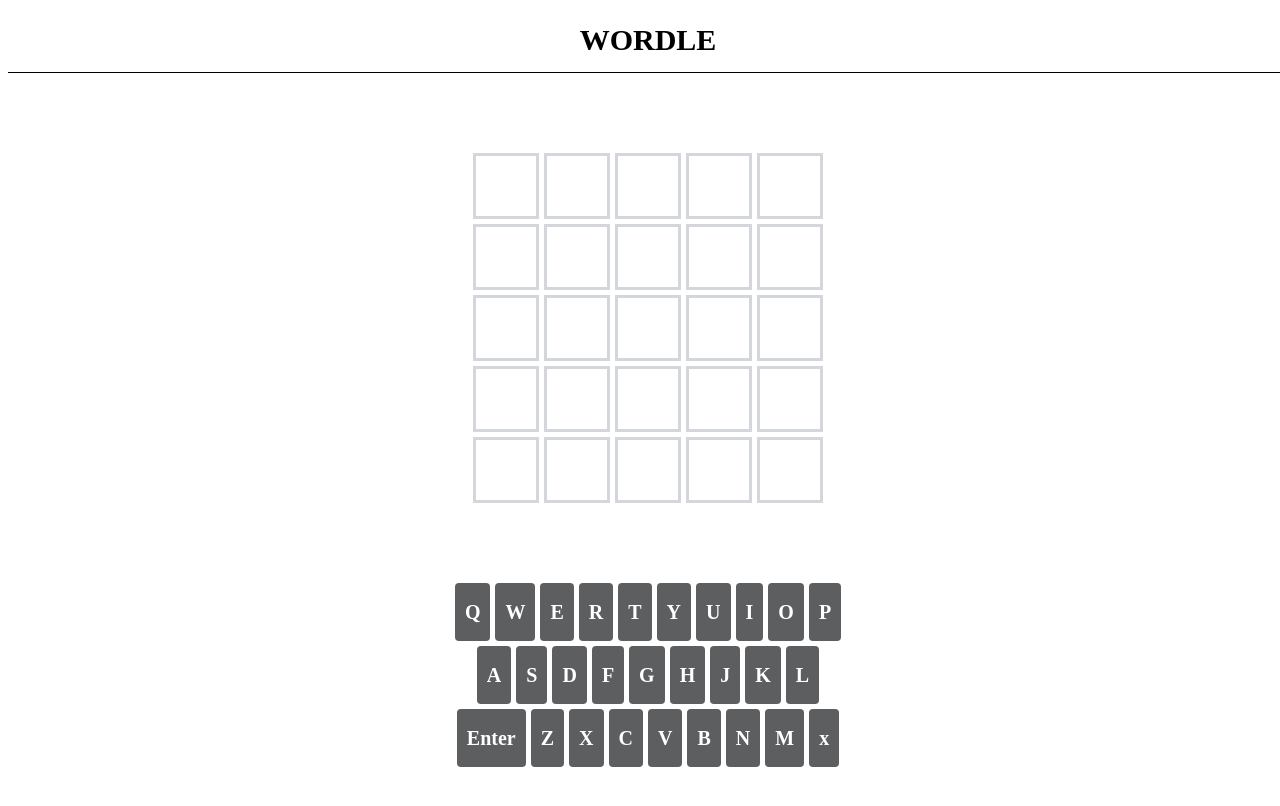
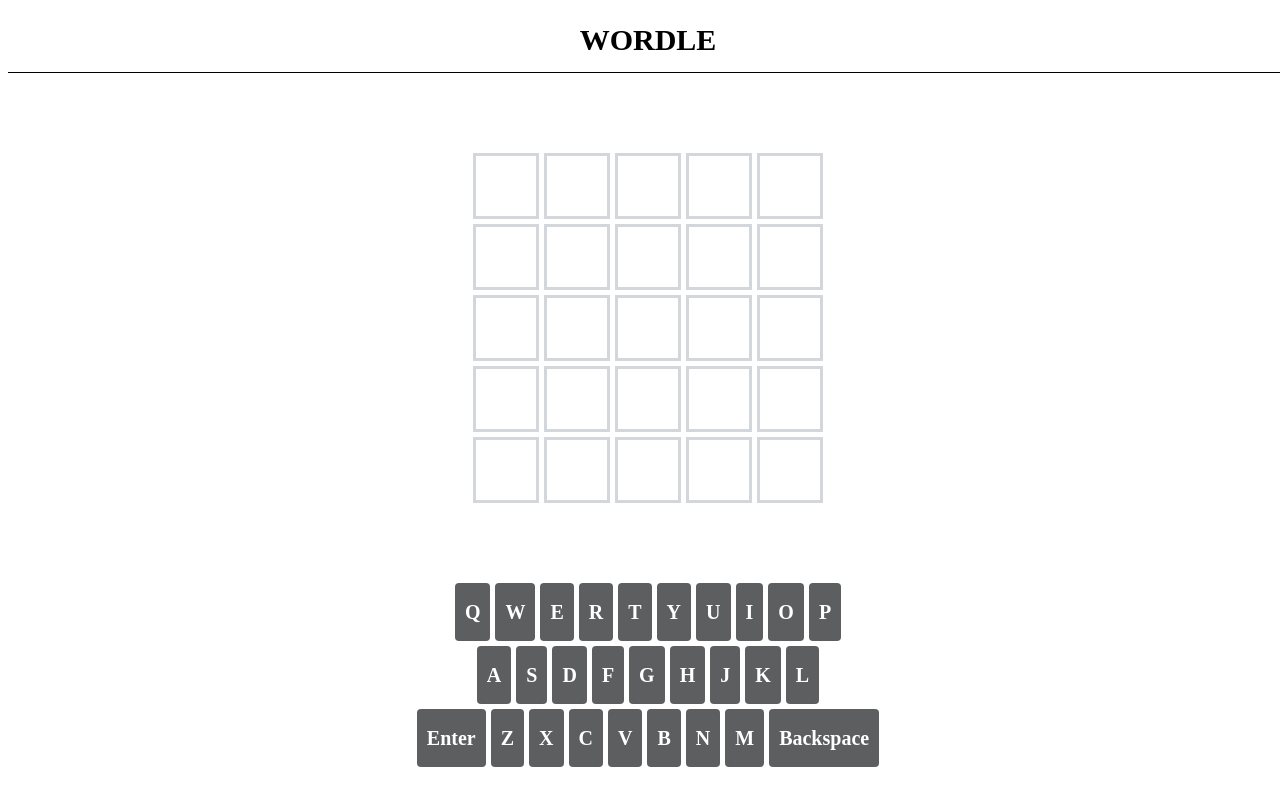
Before and after one commit to seon-mikim/wordle-react, a React (Vite) app: page / in a window 1280 px wide. Shown: the top 806 px of the page. Built offline with nearby package versions, Linux system fonts and the light colour scheme.

Commit message:
refactor: 유효성에 맞게 색은 나오나
- 버그 다수 발견

```diff
--- a/src/components/KeyBoard/KeyRow/KeyCell/index.jsx
+++ b/src/components/KeyBoard/KeyRow/KeyCell/index.jsx
@@ -1,43 +1,49 @@
-import { useContext } from 'react';
+import { useContext, useState } from 'react';
 import { WordContext } from '../../../../context/WordContext';
 import * as S from './style';
 
-function KeyCell({ keyCell }) {
-  const answer = 'ABLER';
+function KeyCell({ letter }) {
+  const { state, dispatch } = useContext(WordContext);
+  const { guessWord } = state;
+  const [keyLetter] = useState(letter);
+  const [matchLetter, setMatchLetter] = useState('');
 
-  const { state, dispatch } = useContext(WordContext);
+  const answer = 'APPLE';
 
-  const { guessWord } = state;
+  const validateLetter = (word, keyClickLetter) => {
+    if (answer[word.length] === keyClickLetter) return setMatchLetter('match');
+    if (answer.includes(keyClickLetter)) return setMatchLetter('includes');
+    else return setMatchLetter('dismatch');
+  };
 
-  const handleValidate = (letter) => {
-    const answerLetterArray = Array.from(answer).map((answerLetter,index) => ({ answerLetter, letterIndex: index, match: answerLetter ===letter[index] }));
+  const nextLine = () => {
+    if (answer !== guessWord) {
+      dispatch({ type: 'CURRENTROW' });
+      dispatch({ type: 'COMPLETEDROWS' });
+      dispatch({ type: 'RESETWORD' });
+    }
+  };
 
-console.log(answerLetterArray)
-  }
+  const handleEnterClick = (letter) => {
+    if (letter === 'Enter') {
+      dispatch({ type: 'ENTER', enter: letter.toLowerCase() });
+      dispatch({ type: 'ANSWERWORD', answer });
+    }
+
+    validateLetter(guessWord, letter);
+    if (guessWord.length === 5) return nextLine();
+  };
 
   const handleKeyClick = (event) => {
-    const clickLetter = event.currentTarget.textContent
-    if (keyCell !== 'Enter' && guessWord.length < 6 && guessWord !== answer) {
-      dispatch({ type: 'GUESSWORD', guessWord: clickLetter});
-      dispatch({ type: 'ANSWERWORD', answer });
-    }
-    if (keyCell === 'Enter' && guessWord.length === 5) {
-      const enter = 'enter';
-      handleValidate(guessWord)
-      if (answer !== guessWord) {
-        dispatch({ type: 'CURRENTROW' });
-        dispatch({ type: 'COMPLETEDROWS' });
-        dispatch({ type: 'RESETWORD' });
-      }
-
-      return dispatch({ type: 'ENTER', enter });
-    }
-
+    const clickLetter = event.currentTarget.textContent;
+    const checkWord = clickLetter !== 'Enter' && guessWord.length < 6 && guessWord !== answer;
+    if (checkWord) dispatch({ type: 'GUESSWORD', guessWord: clickLetter });
+    handleEnterClick(clickLetter);
   };
 
   return (
-    <S.KeyCell key={keyCell} onClick={handleKeyClick}>
-      {keyCell}
+    <S.KeyCell key={keyLetter} onClick={handleKeyClick} match={matchLetter}>
+      {keyLetter}
     </S.KeyCell>
   );
 }
--- a/src/components/KeyBoard/KeyRow/KeyCell/style.js
+++ b/src/components/KeyBoard/KeyRow/KeyCell/style.js
@@ -12,21 +12,20 @@
   padding: 0 10px;
   border-radius: 4px;
   ${(props) =>
-    props.enter &&
+
     props.match === 'dismatch' &&
     css`
       background-color: #787c72;
       color: #fff;
     `}
   ${(props) =>
-    props.enter &&
+
     props.match === 'match' &&
     css`
       background-color: #6aaa64;
       color: #fff;
     `}
     ${(props) =>
-    props.enter &&
     props.match === 'includes' &&
     css`
       background-color: #c9b458;
--- a/src/components/KeyBoard/KeyRow/index.jsx
+++ b/src/components/KeyBoard/KeyRow/index.jsx
@@ -1,27 +1,28 @@
 import * as S from './style'
-import KeyCell from "./KeyCell"
-import { FirstKey, SecondKey, ThirdKey} from '../../../constants/KeyboardData'
+import KeyCell from './KeyCell'
+function KeyRow({ keyLetter}) {
 
-function KeyRow() {
+  return (<S.KeyRow>
+    {keyLetter.map((letter) => <KeyCell key={letter} letter={letter } />)}
 
-	return (
-    <S.KeyBoard>
-      <S.KeyRow>
-        {FirstKey.map((key) => (
-          <KeyCell key={key} keyCell={key} />
-        ))}
-      </S.KeyRow>
-      <S.KeyRow>
-        {SecondKey.map((key) => (
-          <KeyCell key={key} keyCell={key} />
-        ))}
-      </S.KeyRow>
-      <S.KeyRow>
-        {ThirdKey.map((key) => (
-          <KeyCell key={key} keyCell={key} />
-        ))}
-      </S.KeyRow>
-    </S.KeyBoard>
+  </S.KeyRow>
+    // <S.KeyBoard>
+    //   <S.KeyRow>
+    //     {FirstKey.map((key) => (
+    //       <KeyCell key={key} keyCell={key} />
+    //     ))}
+    //   </S.KeyRow>
+    //   <S.KeyRow>
+    //     {SecondKey.map((key) => (
+    //       <KeyCell key={key} keyCell={key} />
+    //     ))}
+    //   </S.KeyRow>
+    //   <S.KeyRow>
+    //     {ThirdKey.map((key) => (
+    //       <KeyCell key={key} keyCell={key} />
+    //     ))}
+    //   </S.KeyRow>
+    // </S.KeyBoard>
   );
 }
 
--- a/src/components/KeyBoard/KeyRow/style.js
+++ b/src/components/KeyBoard/KeyRow/style.js
@@ -1,13 +1,6 @@
 import { styled } from 'styled-components';
 
-export const KeyBoard = styled.div`
-  display: flex;
-  justify-content: center;
-  align-items: center;
-  flex-direction: column;
-  gap: 5px;
-  margin: 80px;
-`;
+
 
 export const KeyRow = styled.div`
   display: flex;
--- a/src/components/KeyBoard/index.jsx
+++ b/src/components/KeyBoard/index.jsx
@@ -1,7 +1,17 @@
+import { KeyboardData } from '../../constants/KeyboardData';
 import KeyRow from './KeyRow';
+import * as S from './style'
 
 function Keyboard() {
-  return <KeyRow />;
+  return (
+    <S.KeyBoard>
+      {
+        KeyboardData.map((row) =>
+          <KeyRow key={row} keyLetter={row } />
+       )
+      }
+    </S.KeyBoard>
+  );
 }
 
 export default Keyboard;
--- /dev/null
+++ b/src/components/KeyBoard/style.js
@@ -0,0 +1,10 @@
+import styled from 'styled-components'
+
+export const KeyBoard = styled.div`
+  display: flex;
+  justify-content: center;
+  align-items: center;
+  flex-direction: column;
+  gap: 5px;
+  margin: 80px;
+`;
--- a/src/components/WordBoard/WordRows/index.jsx
+++ b/src/components/WordBoard/WordRows/index.jsx
@@ -1,4 +1,4 @@
-import WordPiece from './WordPiece/index';
+import WordPiece from './WordPiece';
 import * as S from './style';
 function WordRows({ attempt, tried }) {
 
--- a/src/constants/KeyboardData.js
+++ b/src/constants/KeyboardData.js
@@ -1,4 +1,5 @@
-
-export const FirstKey = ['Q', 'W', 'E', 'R', 'T', 'Y', 'U', 'I','O','P'];
-export const SecondKey = ['A', 'S', 'D', 'F', 'G', 'H', 'J', 'K', 'L'];
-export const ThirdKey = ['Enter', 'Z', 'X', 'C', 'V', 'B', 'N', 'M', 'x'];
+export const KeyboardData = [
+  ['Q', 'W', 'E', 'R', 'T', 'Y', 'U', 'I', 'O', 'P'],
+  ['A', 'S', 'D', 'F', 'G', 'H', 'J', 'K', 'L'],
+  ['Enter', 'Z', 'X', 'C', 'V', 'B', 'N', 'M', 'Backspace']
+];
```
